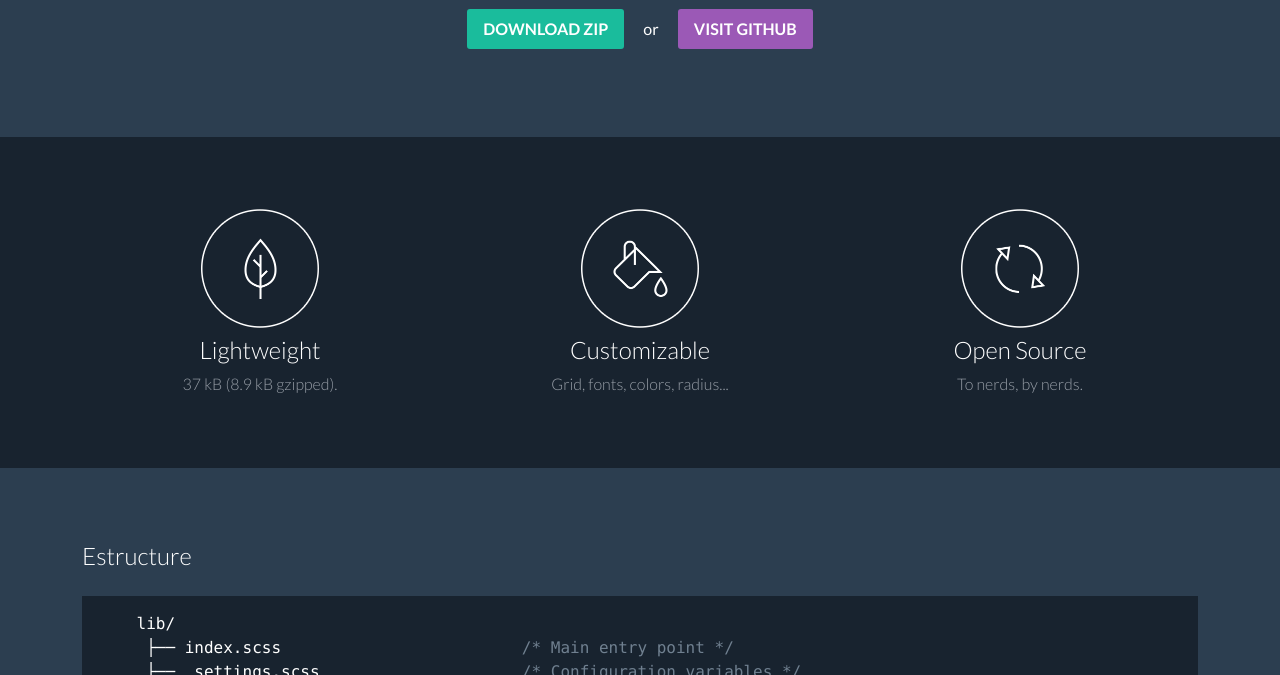
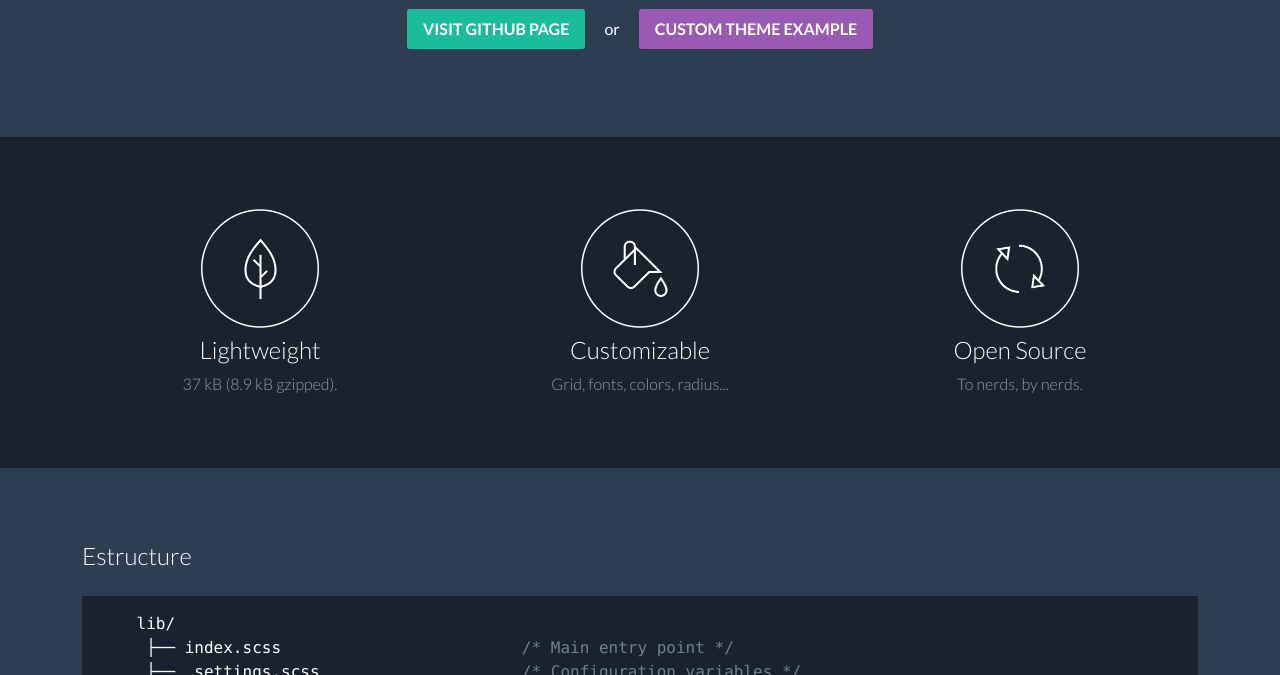
Before and after one commit to sierra-library/sierra-library.github.io, a website: page index.html in a window 1280 px wide. Shown: the part 425-1100 px from the top of the page. Drawn offline with nearby package versions, Linux system fonts and the light colour scheme.

Commit message:
add theme example button

```diff
--- a/index.html
+++ b/index.html
@@ -28,7 +28,8 @@
                         <div>
                             <h1 class="text-huge text-withSubtitle">Sierra <span class="text-small text-gray">v 3.0.0</span></h1>
                             <h2 class="text-big text-gray">The smallest and lightest SCSS library</h2>
-                            <p class="m-none"><a class="button button-big button--mobileFull" href="https://github.com/sierra-library/sierra/archive/master.zip">Download ZIP</a> or <a class="button button-big button--secondary button--mobileFull" href="https://github.com/sierra-library/sierra">Visit github</a></p>
+                            <p class="m-none">
+                              <a class="button button-big button--mobileFull" href="https://github.com/sierra-library/sierra">Visit Github page</a> or <a class="button button-big button--secondary button--mobileFull" href="https://sierra-library.github.io/examples/example1/index.html">Custom theme example</a></p>
                         </div>
                     </div>
                 </section>
```
